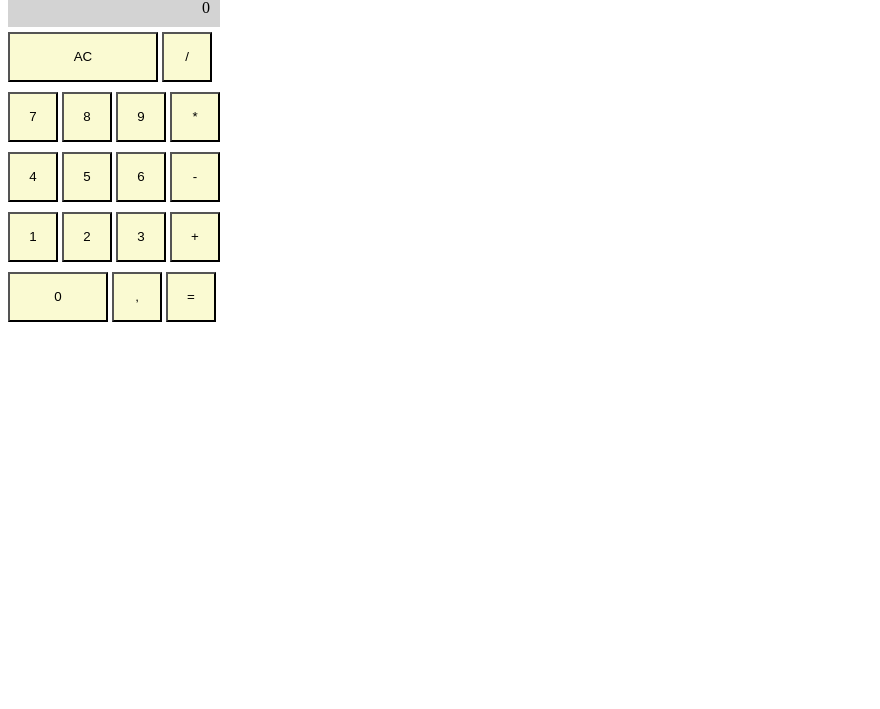
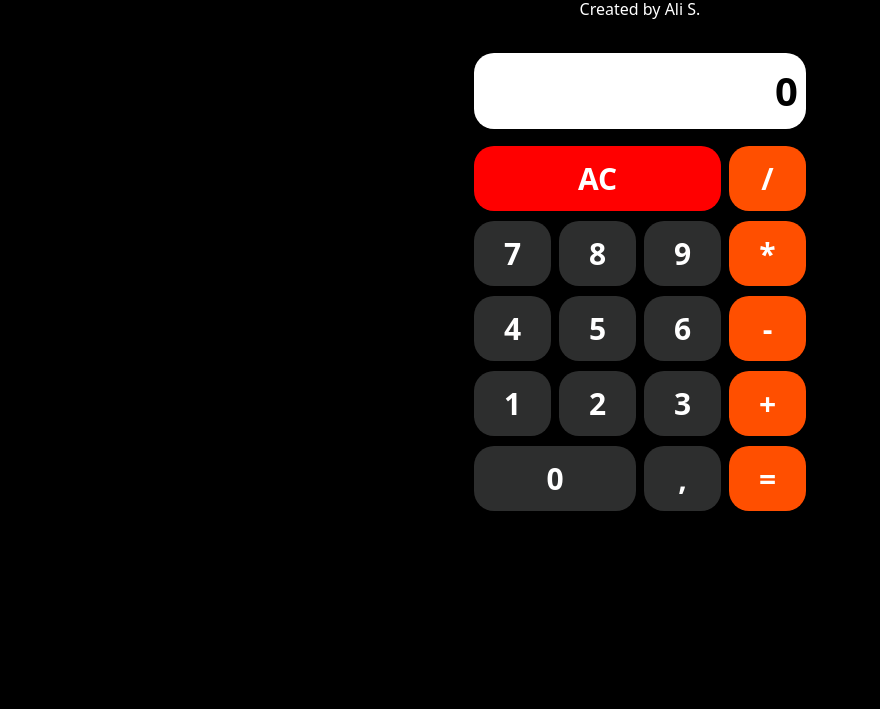
Before and after one commit to Drelofs/CalculatorJS, a plain HTML site: page index.html in a window 1280 px wide. Shown: the part 91-800 px from the top of the page, without its empty margins (0-880 px from the left). Drawn offline with nearby package versions, Linux system fonts and the light colour scheme.

Commit message:
Bugfix and added styling

```diff
--- a/css/styles.css
+++ b/css/styles.css
@@ -1,21 +1,57 @@
+body{
+    background-color: #000000;
+    color: #ffffff;
+    height: 100%;
+    width: 100%;
+}
+
+.title{
+    margin: 32px 0;
+}
+
+.title h1{
+    text-align: center;
+}
+
+.title span{
+    display: block;
+    text-align: center;
+}
+
+
 .calculator{
     display: inline-block;
+    width: 100%;
 }
 .display-field{
-    background-color: lightgray;
-    padding: 10px;
+    background-color: #ffffff;
+    color: #000000;
+    font-size: 40px;
+    padding: 8px;
+    margin-bottom: 12px;
     text-align: right;
+    font-weight: bold;
+    border-radius: 20px;
 }
 .calc-button{
-    height: 50px;
-    width: 50px;
+    width: 100%;
+    border: 0;
+    font-size: 30px;
+    padding:10px;
     margin: 5px 0;
-    background-color: lightgoldenrodyellow;
-    color: black;
+    background-color: #2d2e2e;
+    color: #ffffff;
+    font-weight: bold;
+    border-radius: 20px;
 }
+.calc-button:active{
+    background-color: #ffffff;
+}
+.operator{
+    background-color: #ff4f00;
+    color: #ffffff;
+}
+
 .clear{
-    width: 150px;
+    background-color: #ff0000;
 }
-.zero{
-    width: 100px;
-}
--- a/index.html
+++ b/index.html
@@ -4,45 +4,97 @@
     <head>
         <meta charset="utf-8">
         <meta http-equiv="X-UA-Compatible" content="IE=edge">
-        <title></title>
+        <title>Calculator</title>
         <meta name="description" content="">
         <meta name="viewport" content="width=device-width, initial-scale=1">
+        <link rel="stylesheet" href="https://cdn.jsdelivr.net/npm/bootstrap@5.2.3/dist/css/bootstrap.min.css" integrity="sha384-rbsA2VBKQhggwzxH7pPCaAqO46MgnOM80zW1RWuH61DGLwZJEdK2Kadq2F9CUG65" crossorigin="anonymous">
         <link rel="stylesheet" href="css/styles.css">
     </head>
     <body>
-        <h1>Calculator</h1>
-        <div class="calculator">
-            <div class="display-field" id="display_field">
-                0
-            </div>
-            <div class="button-row">
-                <button class="calc-button clear" data-clear>AC</button>
-                <button class="calc-button" data-operator>/</button>
-            </div>
-            <div class="button-row">
-                <button class="calc-button" data-number>7</button>
-                <button class="calc-button" data-number>8</button>
-                <button class="calc-button" data-number>9</button>
-                <button class="calc-button" data-operator>*</button>
-            </div>
-            <div class="button-row">
-                <button class="calc-button" data-number>4</button>
-                <button class="calc-button" data-number>5</button>
-                <button class="calc-button" data-number>6</button>
-                <button class="calc-button" data-operator>-</button>
-            </div>
-            <div class="button-row">
-                <button class="calc-button" data-number>1</button>
-                <button class="calc-button" data-number>2</button>
-                <button class="calc-button" data-number>3</button>
-                <button class="calc-button" data-operator>+</button>
-            </div>
-            <div class="button-row">
-                <button class="calc-button zero" data-number>0</button>
-                <button class="calc-button" data-comma>,</button>
-                <button class="calc-button" data-equals>=</button>
+        <div class="title">
+            <h1>Simple JS Calculator</h1>
+            <span>Created by Ali S.</span>
+        </div>
+        <div class="container">
+            <div class="row justify-content-md-center">
+                <div class="col-lg-4 col-md-8 col-sm-12">
+                    <div class="calculator">
+                        <div class="container-fluid">
+                            <div class="row">
+                                <div class="col-12">
+                                    <div class="display-field" id="display_field">
+                                        0
+                                    </div>
+                                </div>
+                            </div>
+                            <div class="row g-2">
+                                <div class="col-9">
+                                    <button class="calc-button clear" data-clear>AC</button>
+                                </div>
+                                <div class="col-3">
+                                    <button class="calc-button operator" data-operator>/</button>
+                                </div>
+                            </div>
+                            <div class="row g-2">
+                                <div class="col-3">
+                                    <button class="calc-button" data-number>7</button>
+                                </div>
+                                <div class="col-3">
+                                    <button class="calc-button" data-number>8</button>
+                                </div>
+                                <div class="col-3">
+                                    <button class="calc-button" data-number>9</button>
+                                </div>
+                                <div class="col-3">
+                                    <button class="calc-button operator" data-operator>*</button>
+                                </div>
+                            </div>
+                            <div class="row g-2">
+                                <div class="col-3">
+                                    <button class="calc-button" data-number>4</button>
+                                </div>
+                                <div class="col-3">
+                                    <button class="calc-button" data-number>5</button>
+                                </div>
+                                <div class="col-3">
+                                    <button class="calc-button" data-number>6</button>
+                                </div>
+                                <div class="col-3">
+                                    <button class="calc-button operator" data-operator>-</button>
+                                </div>
+                            </div>
+                            <div class="row g-2">
+                                <div class="col-3">
+                                    <button class="calc-button" data-number>1</button>
+                                </div>
+                                <div class="col-3">
+                                    <button class="calc-button" data-number>2</button>
+                                </div>
+                                <div class="col-3">
+                                    <button class="calc-button" data-number>3</button>
+                                </div>
+                                <div class="col-3">
+                                    <button class="calc-button operator" data-operator>+</button>
+                                </div>
+
+                            </div>
+                            <div class="row g-2">
+                                <div class="col-6">
+                                    <button class="calc-button zero" data-number>0</button>
+                                </div>
+                                <div class="col-3">
+                                    <button class="calc-button" data-comma>,</button>
+                                </div>
+                                <div class="col-3">
+                                    <button class="calc-button operator" data-equals>=</button>
+                                </div>
+                            </div>
+                        </div>
+                    </div>
+                </div>
             </div>
         </div>
+        <script src="https://cdn.jsdelivr.net/npm/bootstrap@5.2.3/dist/js/bootstrap.min.js" integrity="sha384-cuYeSxntonz0PPNlHhBs68uyIAVpIIOZZ5JqeqvYYIcEL727kskC66kF92t6Xl2V" crossorigin="anonymous"></script>
         <script src="js/scripts.js" async defer></script>
     </body>
 </html>
--- a/js/scripts.js
+++ b/js/scripts.js
@@ -8,9 +8,14 @@ let secondNumber = undefined;
 let selectedOperator = undefined;
 let operatorSelected = false;
 let answer = undefined;
+let calculated = false;
 
 numberButtons.forEach(button => {
     button.addEventListener('click', () => {
+        if(calculated){
+            clear();
+            calculated = false;
+        }
         selectNumber(button.innerText);
     })
 })
@@ -26,11 +31,7 @@ operatorButtons.forEach(button => {
 })
 
 clearButton.addEventListener("click", () => {
-    firstNumber = undefined;
-    secondNumber = undefined;
-    operator = undefined;
-    operatorSelected = undefined;
-    answer = undefined;
+    clear();
     document.getElementById('display_field').innerHTML = 0;
 })
 
@@ -38,6 +39,14 @@ equalButton.addEventListener("click", () => {
     if(firstNumber && secondNumber && selectedOperator)
         calculate();
 })
+
+function clear(){
+    firstNumber = undefined;
+    secondNumber = undefined;
+    operator = undefined;
+    operatorSelected = undefined;
+    answer = undefined;
+}
 
 function selectNumber(number){
     let currentNumber;
@@ -95,4 +104,5 @@ function calculate(){
             break;
     }
     document.getElementById('display_field').innerHTML = answer;
+    calculated = true;
 }
```
